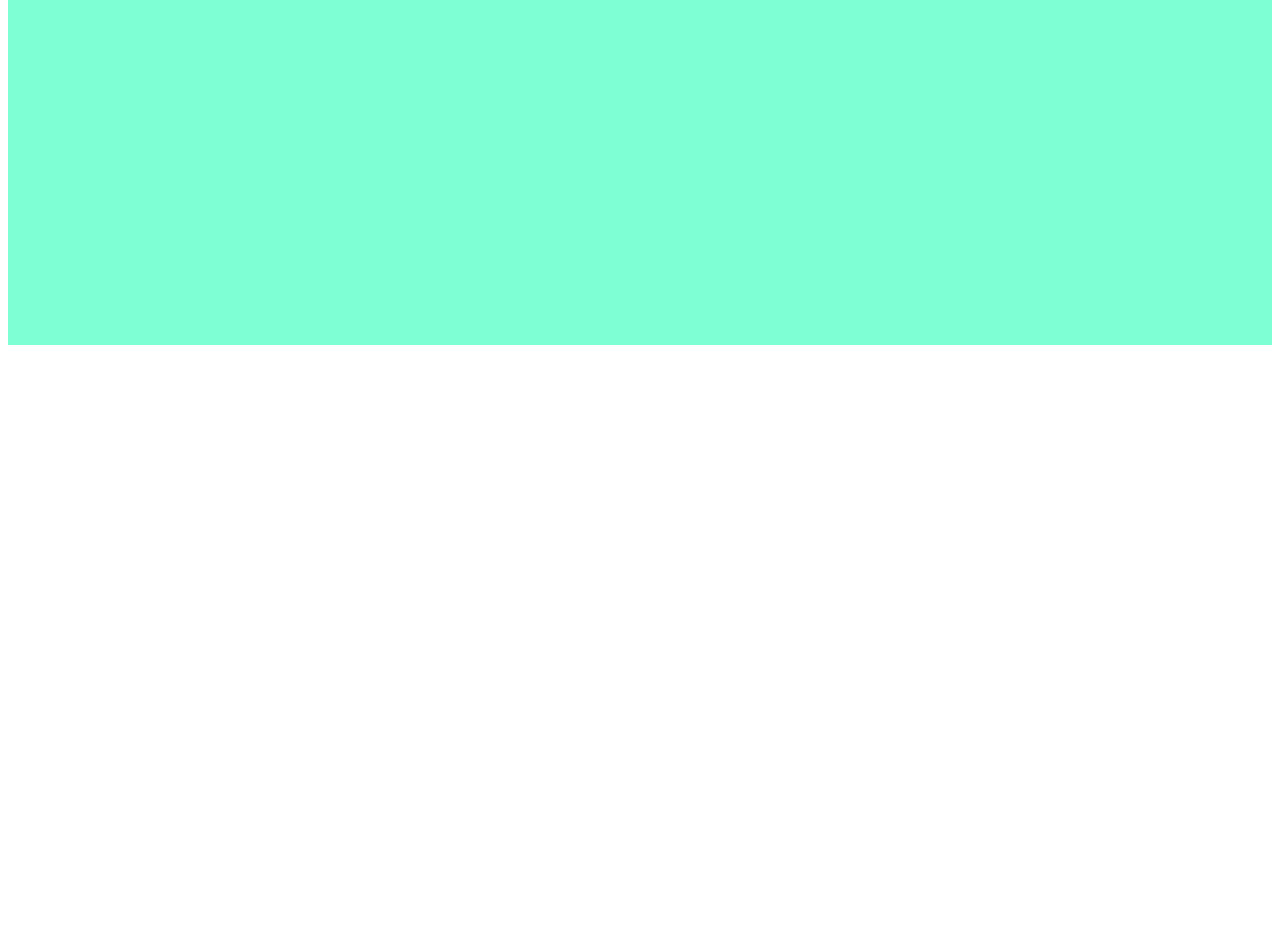
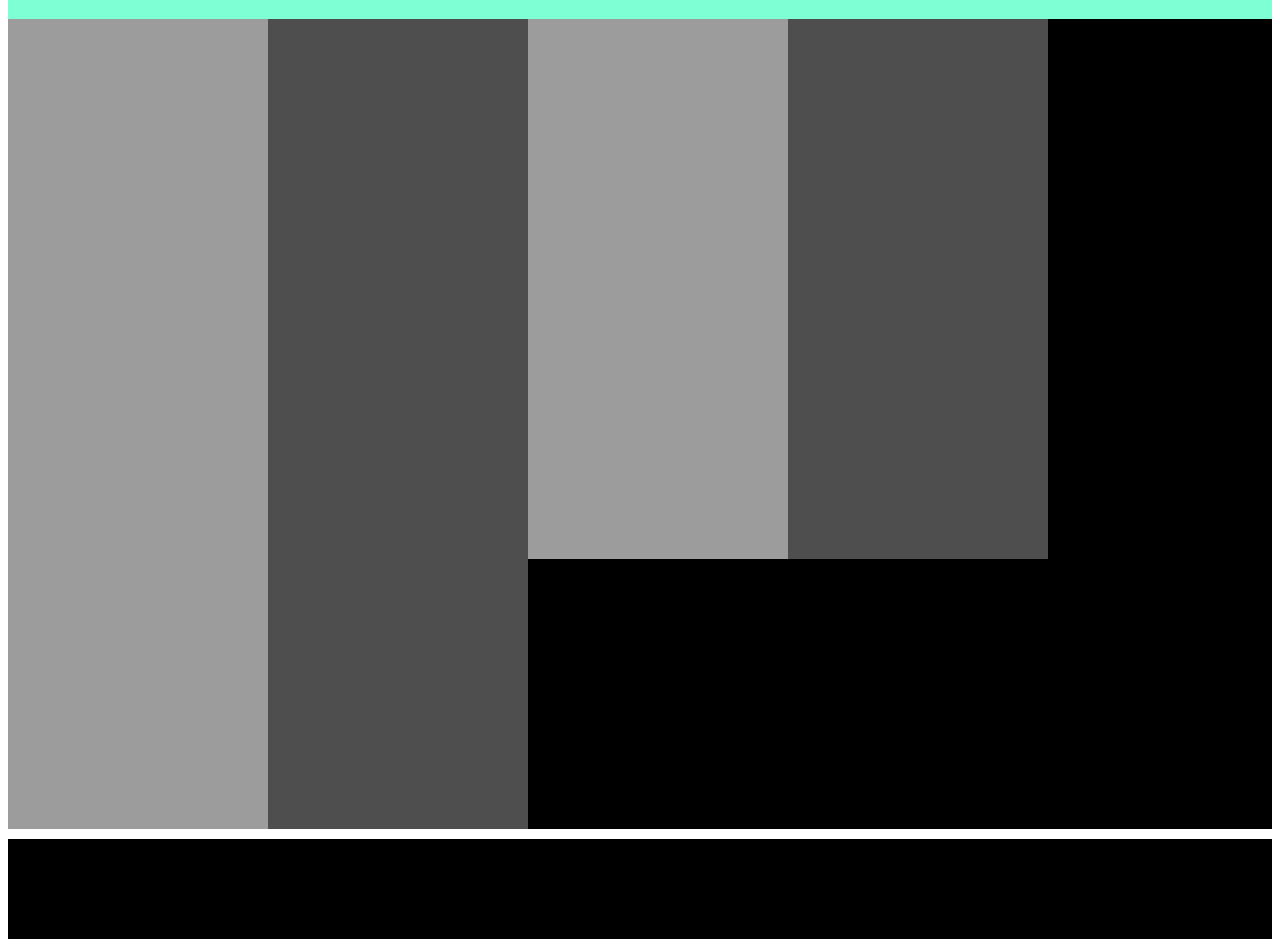
Before and after one commit to Sylveeeeee/Pirate-webe, a Nuxt app: page / in a window 1280 px wide. Shown: the part 593-1540 px from the top of the page. Before the commit the page ends 946 px from the top, so only its background shows below. Built offline with nearby package versions, Linux system fonts and the light colour scheme.

Commit message:
ฟหก

```diff
--- a/components/advert.vue
+++ b/components/advert.vue
@@ -1,9 +1,10 @@
 <template>
-    <div class="ad">s</div>
+    <div class="ad">
+    </div>
 </template>
 <style>
 .ad {
-    height: 300px;
+    height: 400px;
     background-color: rgb(156, 0, 0);
     margin-block: 10px;
 }
--- a/nuxt.config.ts
+++ b/nuxt.config.ts
@@ -1,7 +1,8 @@
 // https://nuxt.com/docs/api/configuration/nuxt-config
 export default defineNuxtConfig({
   app: {
-    head: {
+    head:
+     {
         "meta": [
           {
             "name": "viewport",
--- a/pages/index.vue
+++ b/pages/index.vue
@@ -1,22 +1,121 @@
 <template>
-    <div class="">
+    <div class="body">
         <navbar />
         <navdar2 />
         <advert />
-        <div class="prpanel">
-            <a id="font">Steam Key</a>
-
+        <div class="body2">
+            <div class="prpanel">
+                <a id="font">Steam Key</a>
+                <div class="pr">
+                    <div class="pr1"></div>
+                    <div class="pr2"></div>
+                    <div class="pr3"></div>
+                    <div class="pr4"></div>
+                    <div class="pr5"></div>
+                    <div class="pr6"></div>
+                    <div class="pr7"></div>
+                    <div class="pr8"></div>
+                    <div class="pr9"></div>
+                    <div class="pr10"></div>
+                </div>
+            </div>
         </div>
+        <div class="foot"></div>
     </div>
 </template>
 <style>
-.prpanel {
-    background-color: aquamarine;
-    height: 500px;
+.body {
+    display: flex;
+    flex-direction: column;
+}
+.body2 {
     display: flex;
     justify-content: center;
 }
+.foot {
+    height: 100px;
+    background: #000;
+}
+.prpanel {
+    background-color: aquamarine;
+    width: 1300px;
+    display: flex;
+    flex-direction: column;
+    align-items: center;
+    margin-bottom: 10px;
+}
 #font {
+    display: flex;
+    justify-content: center;
     font-size: 30px;
+    padding: 20px;
 }
+.pr {
+    display: flex;
+    min-width: 90%;
+    flex-wrap: wrap;
+    background: #000;
+
+}
+.pr1 {
+    height: 270px;
+    width: 240px;
+    background: #9c9c9c;
+    padding-inline: 10px;
+}
+.pr2 {
+    height: 270px;
+    width: 240px;
+    background: #4e4e4e;
+    padding-inline: 10px;
+}
+.pr3 {
+    height: 270px;
+    width: 240px;
+    background: #9c9c9c;
+    padding-inline: 10px;
+}
+.pr4 {
+    height: 270px;
+    width: 240px;
+    background: #4e4e4e;
+    padding-inline: 10px;
+}
+.pr5 {
+    height: 270px;
+    width: 240px;
+    background: #9c9c9c;
+    padding-inline: 10px;
+}
+.pr6 {
+    height: 270px;
+    width: 240px;
+    background: #4e4e4e;
+    padding-inline: 10px;
+}
+.pr7 {
+    height: 270px;
+    width: 240px;
+    background: #9c9c9c;
+    padding-inline: 10px;
+}
+.pr8 {
+    height: 270px;
+    width: 240px;
+    background: #4e4e4e;
+    padding-inline: 10px;
+}
+.pr9 {
+    height: 270px;
+    width: 240px;
+    background: #9c9c9c;
+    padding-inline: 10px;
+}
+.pr10 {
+    height: 270px;
+    width: 240px;
+    background: #4e4e4e;
+    padding-inline: 10px;
+}
+
 </style>
```
Also changed, not shown: 1 other file (tests, documents, lock files or other folders).
